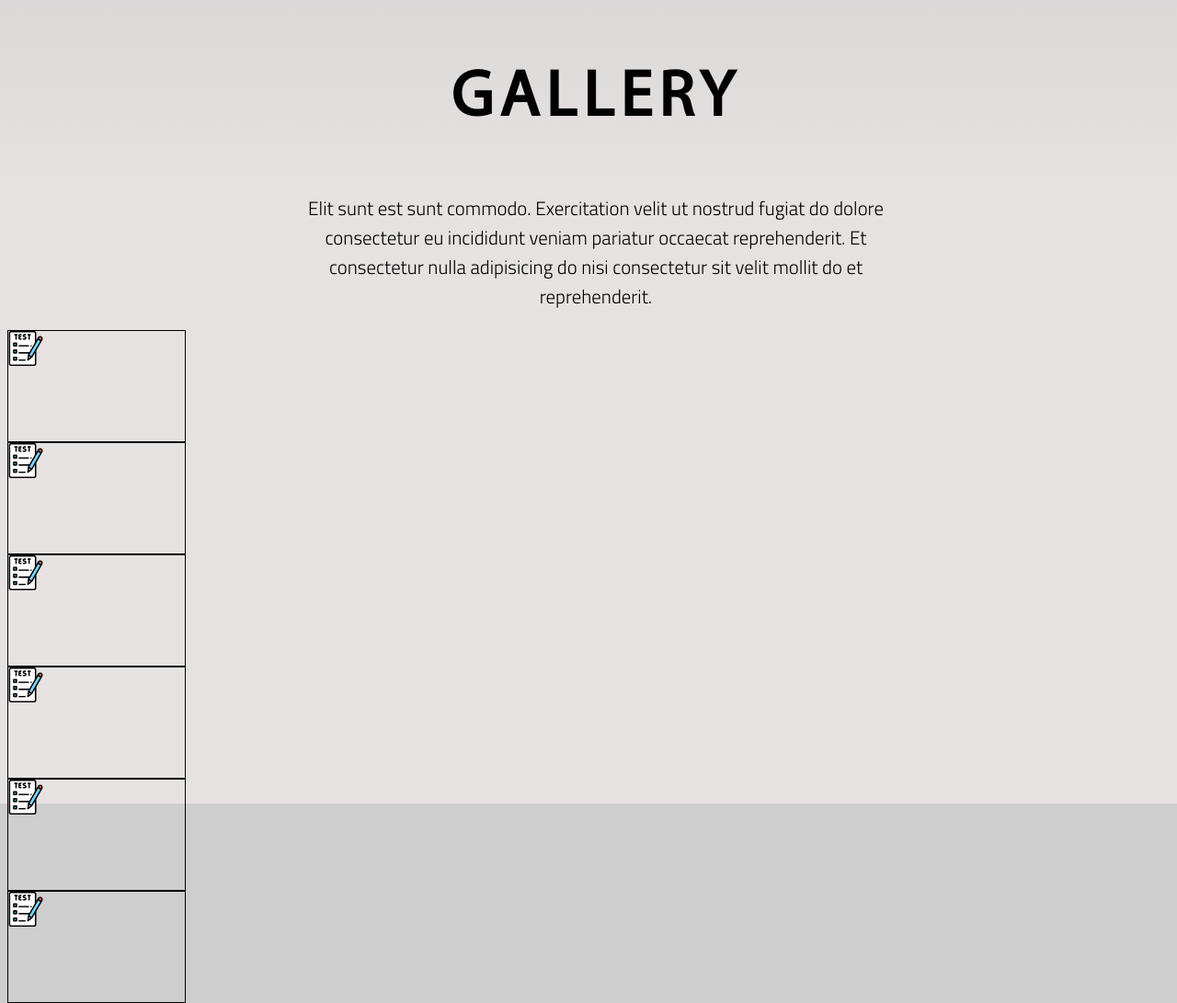
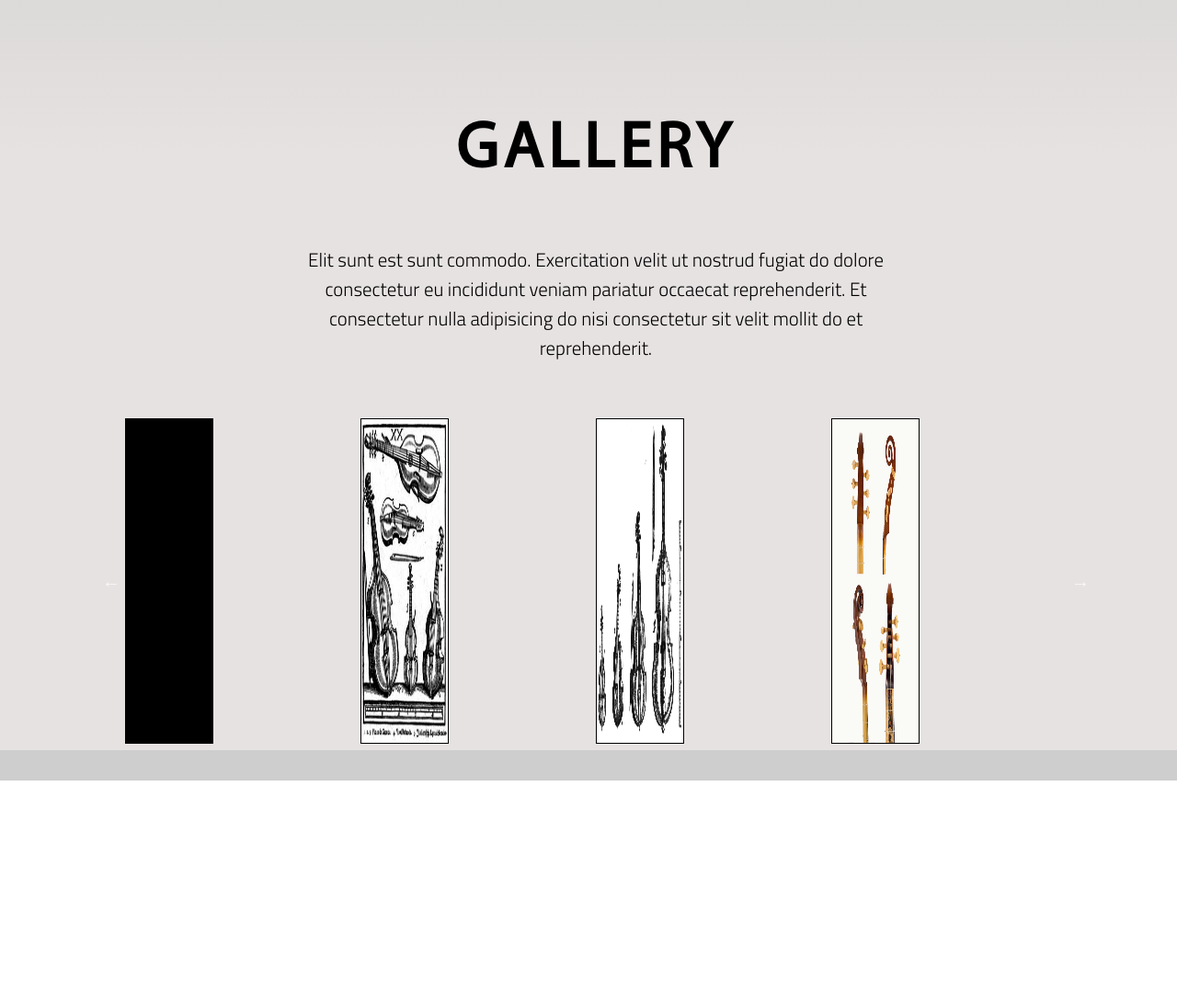
Before and after one commit to nino-mau/wireframe-html-css, a plain HTML site: page Header 3/index.html in a window 1280 px wide. Shown: the part 800-1891 px from the top of the page at 92% size. After the commit the page ends 1649 px from the top, so only its background shows below. Drawn offline with nearby package versions, Linux system fonts and the light colour scheme; a web font is replaced by a local one.

Commit message:
Change to header 3

```diff
--- a/Header 3/assets/style/gallery.css
+++ b/Header 3/assets/style/gallery.css
@@ -10,7 +10,7 @@
 
 /** -- TITLE -- */
 .gallery-title {
-    border: none;
+    padding-top: 7vh;
 }
 .gallery-title h1  {
     text-align: center;
@@ -27,13 +27,21 @@
 /** SLICK MENU */
 .gallery-slick-menu {
     display: block;
+    width: 80vw;
+    margin-right: auto;
+    margin-left: auto;
+}
+.gallery-slick-menu .slick-slide {
+    height: 22rem;
+    margin-right: 10rem;
+    margin-top: 2.5rem;
+    margin-bottom: 2.5rem;
 }
 .gallery-slick-menu__image {
     position: relative;
-    width: 15vw;
-    height: 15vh;
     border: solid 1px black;
 }
 .gallery-slick-menu__image img {
-    width: 20%;
+    width: 100%;
+    height: 100%;
 }
--- a/Header 3/assets/style/main.css
+++ b/Header 3/assets/style/main.css
@@ -18,7 +18,7 @@ body {
     background: linear-gradient(180deg, rgba(206,206,206,1) 36%, rgba(231,226,226,1) 60%);
 }
 h1 {
-    letter-spacing: 0.45rem;
+    letter-spacing: 0.35rem;
     font-family: Myriad;
 }
 
@@ -149,13 +149,14 @@ h1 {
     color: #eb6060;
 }
 
+
 /** -- FOOTER -- */
 .footer-header3 {
     display: flex;
     order: 3;
     justify-content: center;
     margin-bottom: 4vh;
-    margin-right: 1.2vw;
+    margin-right: 0.88vw;
 }
 .footer-header3__anchor-link {
     text-decoration: none;
--- a/Header 3/index.html
+++ b/Header 3/index.html
@@ -44,22 +44,22 @@
         </div>
         <div class="gallery-slick-menu">
             <div class="gallery-slick-menu__image">
-                <img src="assets/images/test.png" alt="slide1">
+                <img src="assets/images/black.png" alt="slide1">
             </div>
             <div class="gallery-slick-menu__image">
-                <img src="assets/images/test.png" alt="slide2">
+                <img src="assets/images/viola2.jpg" alt="slide2">
             </div>
             <div class="gallery-slick-menu__image">
-                <img src="assets/images/test.png" alt="slide3">
+                <img src="assets/images/viola3.jpg" alt="slide3">
             </div>
             <div class="gallery-slick-menu__image">
-                <img src="assets/images/test.png" alt="slide4">
+                <img src="assets/images/viola4.jpg" alt="slide4">
             </div>
             <div class="gallery-slick-menu__image">
-                <img src="assets/images/test.png" alt="slide5">
+                <img src="assets/images/viola5.jpg" alt="slide5">
             </div>
             <div class="gallery-slick-menu__image">
-                <img src="assets/images/test.png" alt="slide6">
+                <img src="assets/images/viola5.jpg" alt="slide6">
             </div>
         </div>
     </section>
--- a/Header 3/script.js
+++ b/Header 3/script.js
@@ -1,14 +1,15 @@
 
 /** -- FOR SlICK MENU -- */
 
-// $(document).ready(function(){
-//     // Slick preset
-//     $('.gallery-slick-menu').slick({
-//         infinite: true,
-//         slidesToShow: 3,
-//         slidesToScroll: 3
-//     });
-// });
+$(document).ready(function(){
+    // Slick preset
+    $('.gallery-slick-menu').slick({
+        slidesToShow: 4,
+        slidesToScroll: 1,
+        autoplay: false,
+        autoplaySpeed: 2000,
+    });
+});
 
 
 /** -- FOR SMOOTH SCROLLING -- */
```
Also changed, not shown: Header 3/assets/images/black.png (added), Header 3/assets/images/viola1.jpg (added), Header 3/assets/images/viola2.jpg (added), Header 3/assets/images/viola3.jpg (added), Header 3/assets/images/viola4.jpg (added), Header 3/assets/images/viola5.jpg (added).
